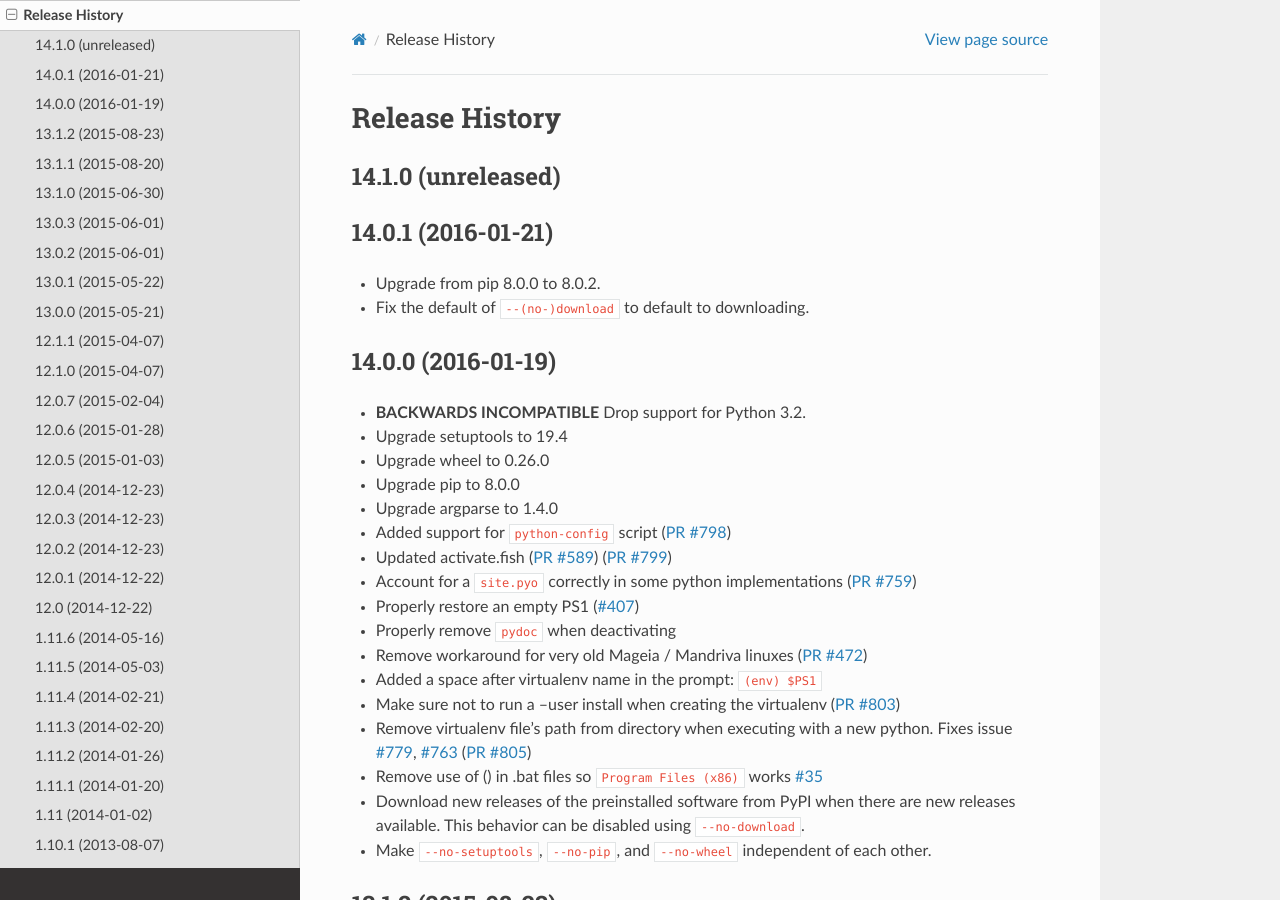
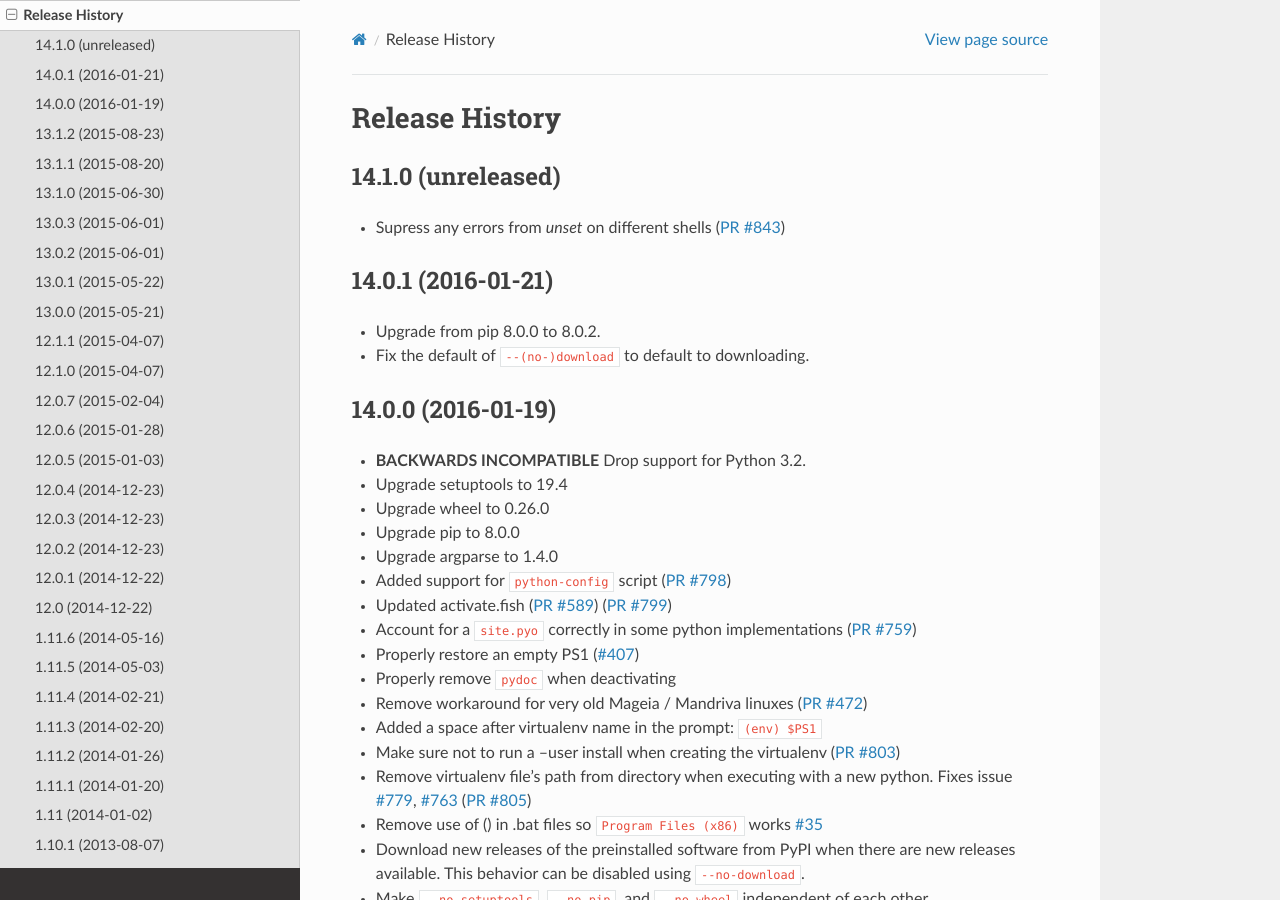
Before and after one commit to pypa/virtualenv, a Sphinx documentation site: the page built from docs/changes.rst, in a window 1280 px wide and 900 px high. Built offline with Sphinx 7.4.7 and the Read the Docs theme 2.0.0, drawn with Linux system fonts in a browser that asks for light colours.

Commit message:
Add changelog entry for #843

```diff
--- a/docs/changes.rst
+++ b/docs/changes.rst
@@ -4,6 +4,7 @@ Release History
 14.1.0 (unreleased)
 -------------------
 
+* Supress any errors from `unset` on different shells (:pull:`843`)
 
 14.0.1 (2016-01-21)
 -------------------
```
